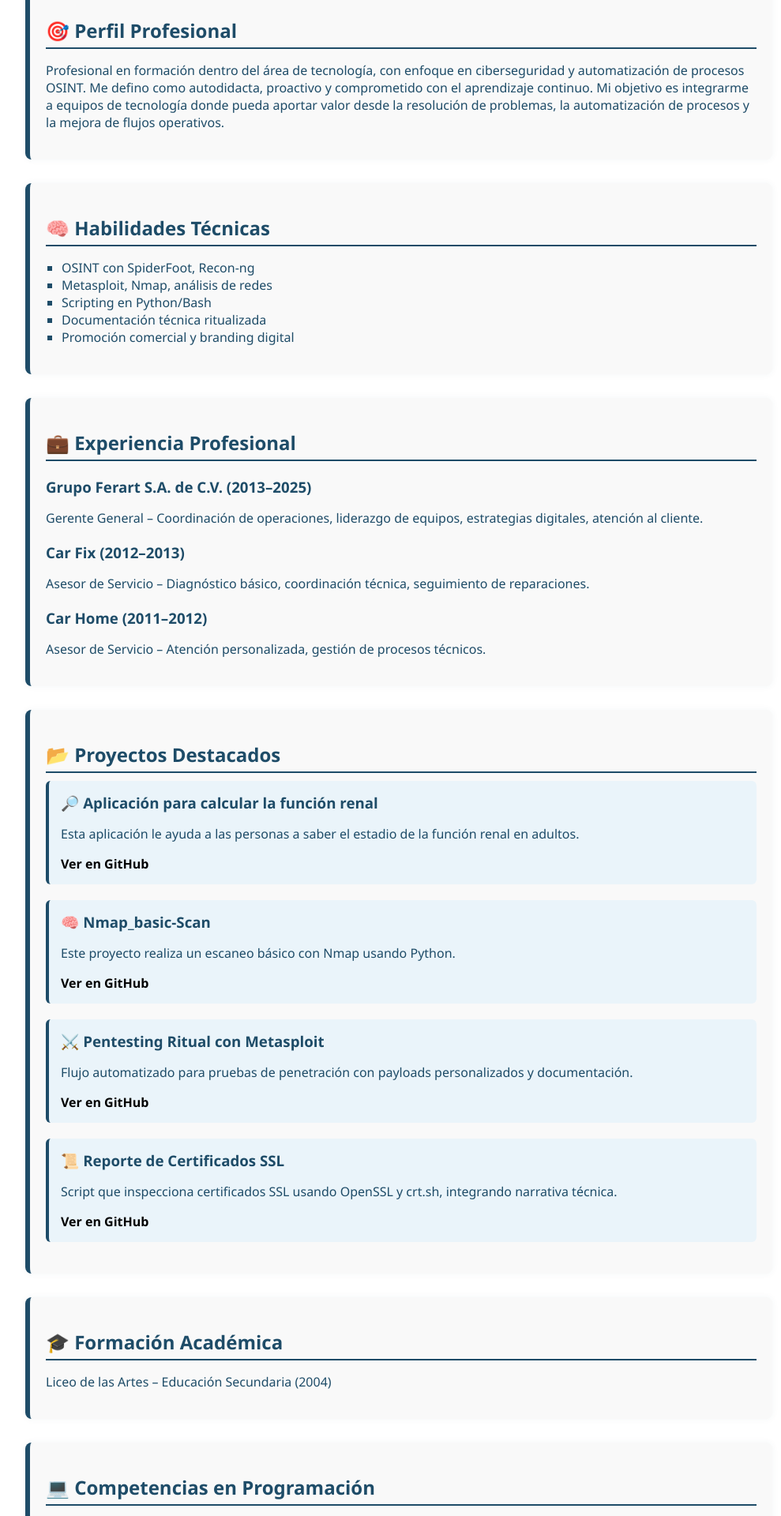
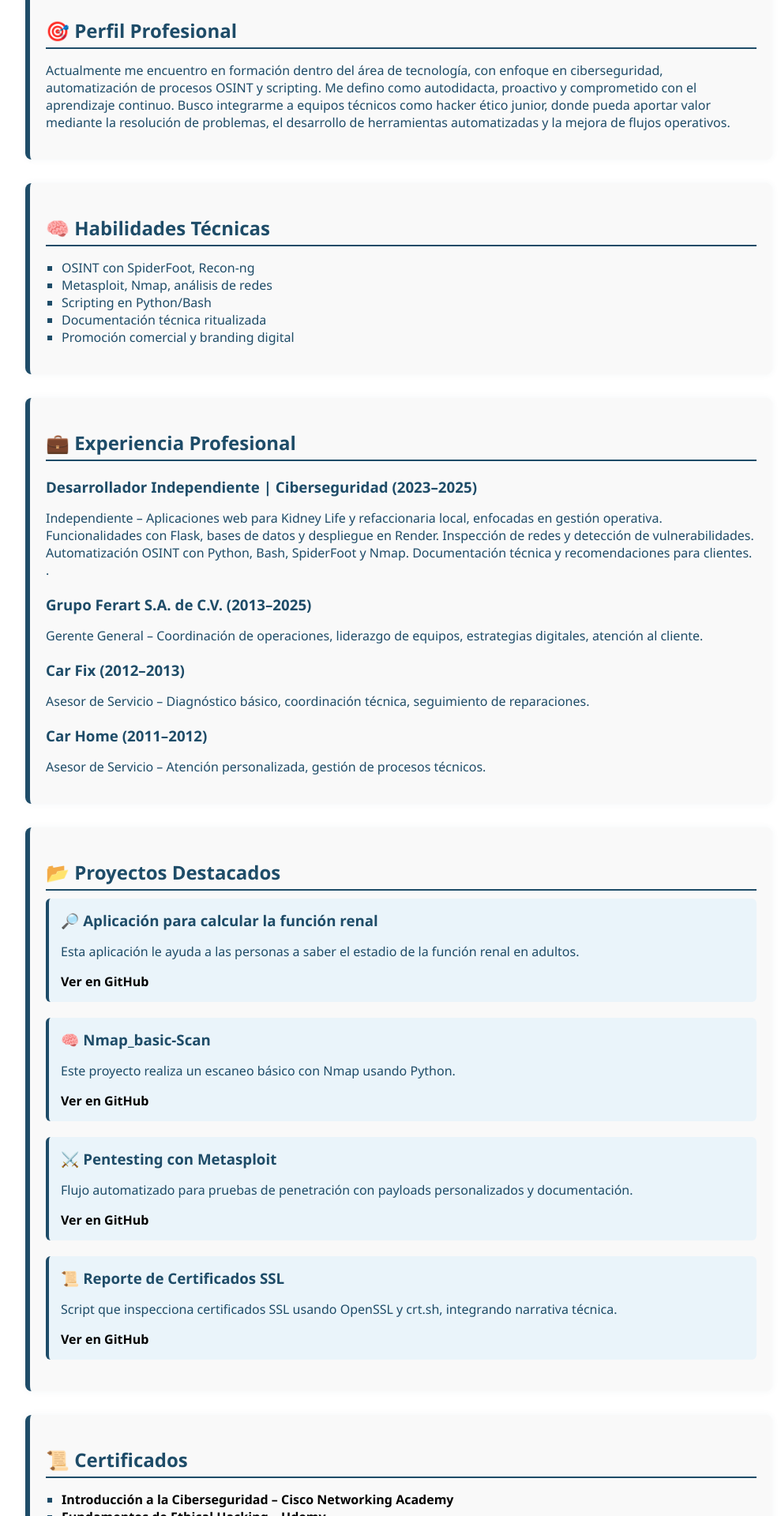
Before and after one commit to Rodrigo-hckr/Curriculum-Vitae, a Flask app: page / in a window 1280 px wide. Shown: the part 480-2400 px from the top of the page at 79% size, without its empty margins (135-1124 px from the left). Run offline with Flask 3, Linux system fonts and the light colour scheme.

Commit message:
agregamos section certificados, cambiamos detalles de Experiencia laboral

```diff
--- a/templates/index.html
+++ b/templates/index.html
@@ -20,9 +20,12 @@
     <section>
         <h2>🎯 Perfil Profesional</h2>
         <p>
-            Profesional en formación dentro del área de tecnología, con enfoque en ciberseguridad y automatización de procesos OSINT.
-            Me defino como autodidacta, proactivo y comprometido con el aprendizaje continuo. Mi objetivo es integrarme a equipos de tecnología
-            donde pueda aportar valor desde la resolución de problemas, la automatización de procesos y la mejora de flujos operativos.
+            Actualmente me encuentro en formación dentro del área de tecnología,
+            con enfoque en ciberseguridad, automatización de procesos OSINT y scripting.
+            Me defino como autodidacta, proactivo y comprometido con el aprendizaje continuo.
+            Busco integrarme a equipos técnicos como hacker ético junior,
+            donde pueda aportar valor mediante la resolución de problemas,
+            el desarrollo de herramientas automatizadas y la mejora de flujos operativos.
         </p>
     </section>
 
@@ -39,6 +42,13 @@
 
     <section>
         <h2>💼 Experiencia Profesional</h2>
+
+        <h3>Desarrollador Independiente | Ciberseguridad (2023–2025)</h3>
+        <p>Independiente – Aplicaciones web para Kidney Life y refaccionaria local, enfocadas en gestión operativa.
+           Funcionalidades con Flask, bases de datos y despliegue en Render.
+           Inspección de redes y detección de vulnerabilidades.
+           Automatización OSINT con Python, Bash, SpiderFoot y Nmap.
+           Documentación técnica y recomendaciones para clientes. .</p>
 
         <h3>Grupo Ferart S.A. de C.V. (2013–2025)</h3>
         <p>Gerente General – Coordinación de operaciones, liderazgo de equipos, estrategias digitales, atención al cliente.</p>
@@ -66,7 +76,7 @@
         </div>
 
         <div>
-            <h3>⚔️ Pentesting Ritual con Metasploit</h3>
+            <h3>⚔️ Pentesting con Metasploit</h3>
             <p>Flujo automatizado para pruebas de penetración con payloads personalizados y documentación.</p>
             <a href="https://github.com/Rodrigo-hckr/metasploit-ritual-pentest" target="_blank">Ver en GitHub</a>
         </div>
@@ -77,6 +87,38 @@
             <a href="https://github.com/Rodrigo-hckr/ssl-symbolic-report" target="_blank">Ver en GitHub</a>
         </div>
     </section>
+
+    <section>
+    <h2>📜 Certificados</h2>
+    <ul>
+        <li>
+            <a href="https://www.netacad.com/es/certificates?issuanceId=75ec0653-41a0-4226-a927-73e755f8bb46" target="_blank">
+                Introducción a la Ciberseguridad – Cisco Networking Academy
+            </a>
+        </li>
+        <li>
+            <a href="https://www.udemy.com/certificate/UC-XXXXXX/" target="_blank">
+                Fundamentos de Ethical Hacking – Udemy
+            </a>
+        </li>
+        <li>
+            <a href="https://academy.osinttech.com/certificates/osint-python" target="_blank">
+                Automatización OSINT con Python – OSINT Academy
+            </a>
+        </li>
+        <li>
+            <a href="https://training.linuxfoundation.org/certification/linux-essentials/" target="_blank">
+                Linux Essentials – The Linux Foundation
+            </a>
+        </li>
+        <li>
+            <a href="https://platzi.com/p/rodrigo/cursos/git-github/" target="_blank">
+                Git y GitHub para desarrolladores – Platzi
+            </a>
+        </li>
+    </ul>
+    </section>
+
 
     <section>
         <h2>🎓 Formación Académica</h2>
```
